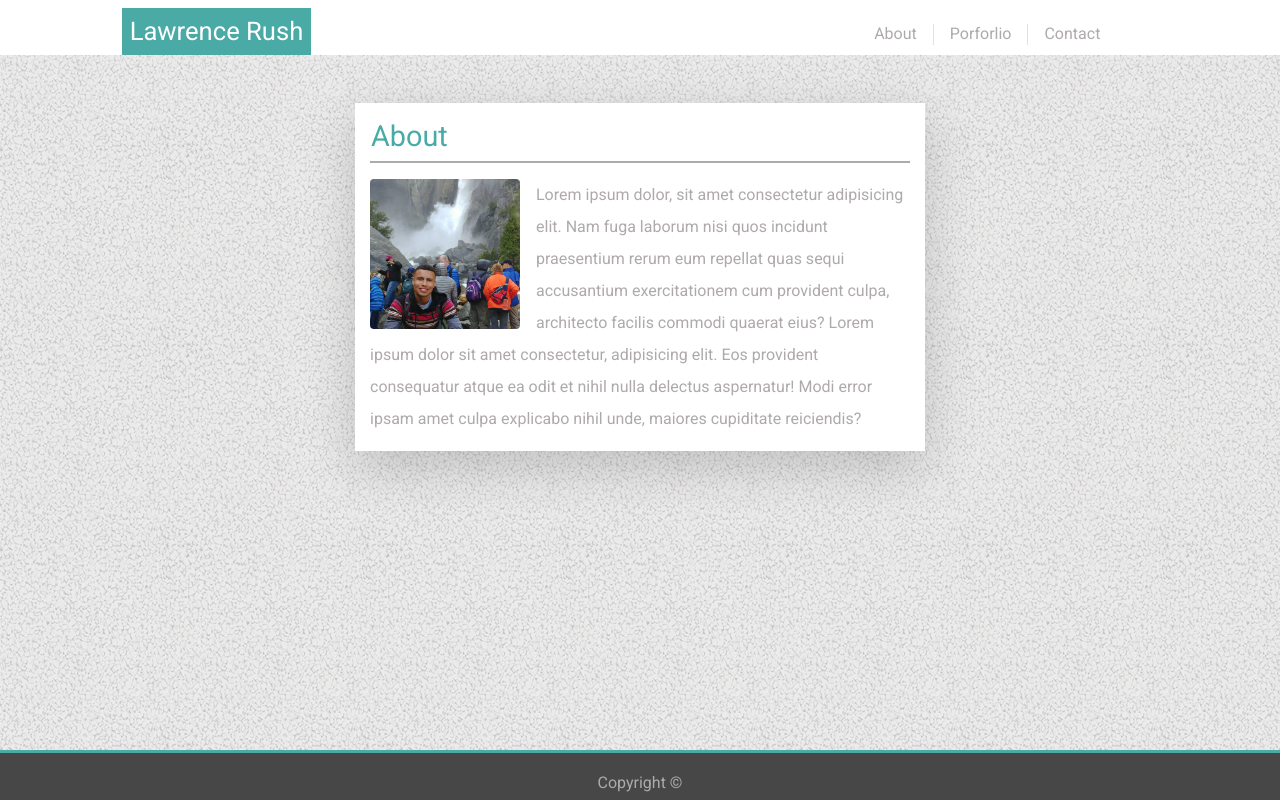
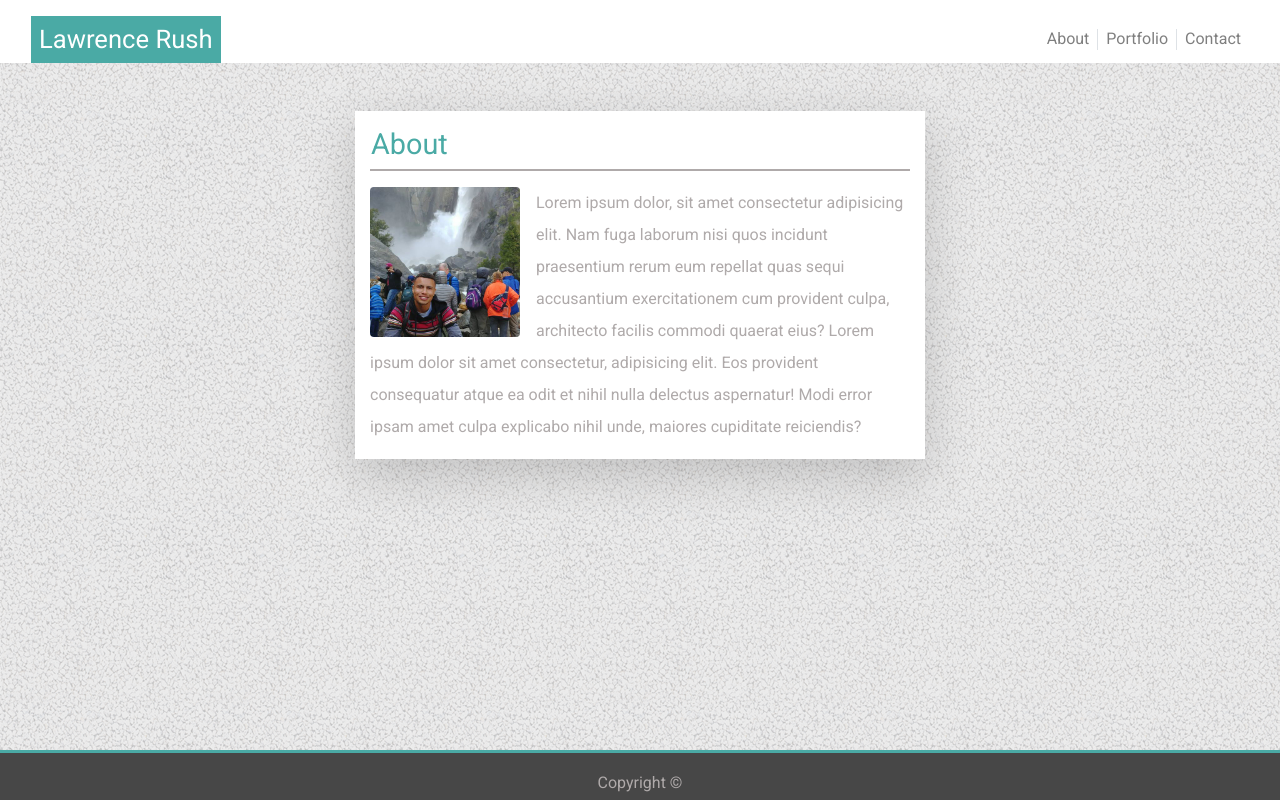
Before and after one commit to LawrenceRush/Bootstrap-Portfolio, a plain HTML site: page index.html in a window 1280 px wide. Drawn offline with nearby package versions, Linux system fonts and the light colour scheme.

Commit message:
changed navbar to use a bootrap template with modifications

```diff
--- a/assets/style.css
+++ b/assets/style.css
@@ -70,3 +70,7 @@ h2{
 .remove-mb{
     margin-bottom: 0 !important;
 }
+
+.padding-b-0{
+    padding-bottom: 0 !important;
+}
--- a/index.html
+++ b/index.html
@@ -17,27 +17,27 @@
 <body>
 
     <div id="header" class=" container-fluid pt-2 ">
-        <div class="row">
-            <div class="col-1"></div>
-            <div class="col-5">
-                <h1 class="p-2 d-inline-block mb-0 mt">Lawrence Rush</h1>
-            </div>
-            <div class="col-5 pt-3 height-adjustment ">
-                <ul class="nav justify-content-end ">
-                    <li class="nav-item border-right">
-                        <a class="nav-link active grey" href="#">About</a>
-                    </li>
-                    <li class="nav-item border-right">
-                        <a class="nav-link grey" href="#">Porforlio</a>
+        <nav class="navbar navbar-expand-lg navbar-light bg-white padding-b-0">
+            <h1 class = "p-2 remove-mb">Lawrence Rush</h1>
+            <button class="navbar-toggler" type="button" data-toggle="collapse" data-target="#navbarNav"
+                aria-controls="navbarNav" aria-expanded="false" aria-label="Toggle navigation">
+                <span class="navbar-toggler-icon"></span>
+            </button>
+            <div class="collapse navbar-collapse justify-content-end" id="navbarNav">
+                <ul class="navbar-nav">
+                    <li class="nav-item">
+                        <a class="nav-link border-right height-adjustment" href="#">About <span class="sr-only">(current)</span></a>
                     </li>
                     <li class="nav-item">
-                        <a class="nav-link grey" href="#">Contact</a>
+                        <a class="nav-link border-right height-adjustment" href="#">Portfolio</a>
                     </li>
-                    <div class="col-1"></div>
+                    <li class="nav-item">
+                        <a class="nav-link height-adjustment" href="#">Contact</a>
+                    </li>
 
                 </ul>
             </div>
-        </div>
+        </nav>
     </div>
 
     <div class="container">
```
